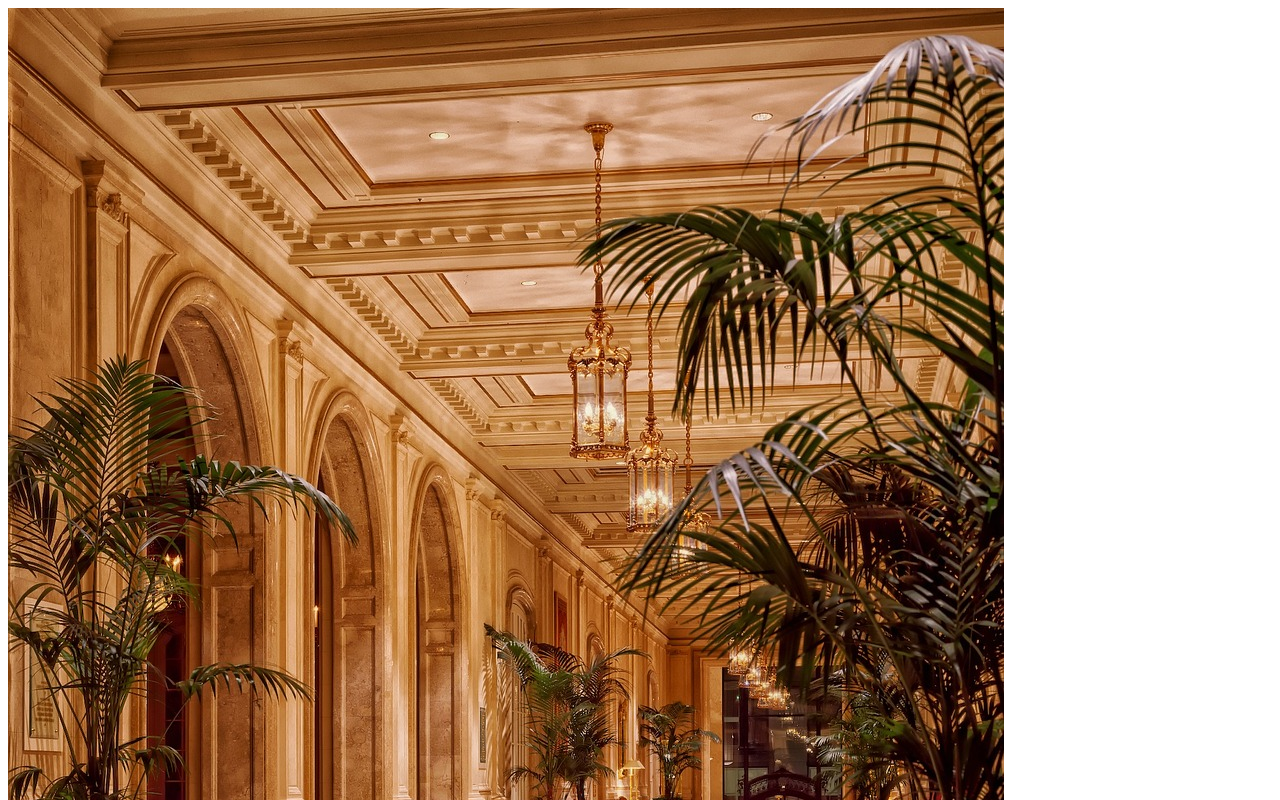
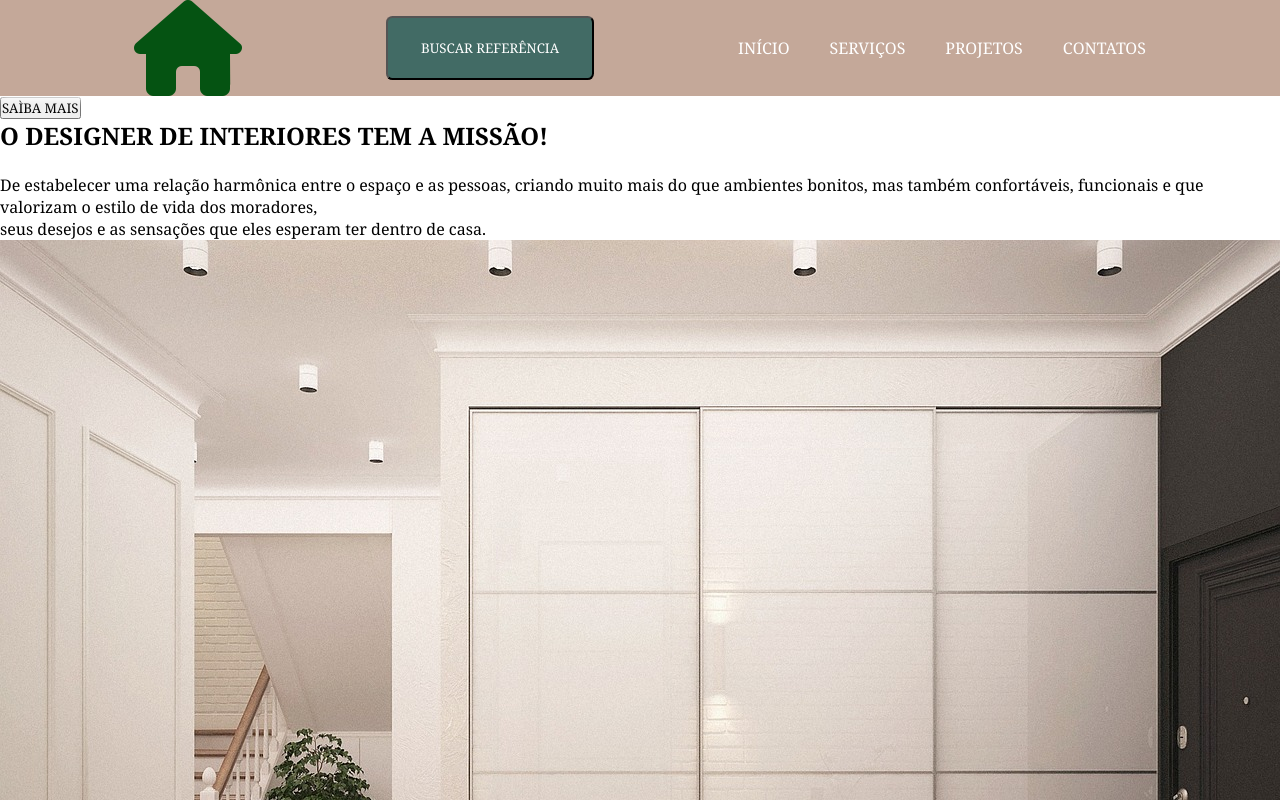
Before and after one commit to sadraquemelo/Medidas, a plain HTML site: page aula quinta/desgn2.html in a window 1280 px wide. Shown: the top 800 px of the page. Drawn offline with Linux system fonts and the light colour scheme.

Commit message:
Salvamento

```diff
--- a/aula quinta/desgn2.html
+++ b/aula quinta/desgn2.html
@@ -4,51 +4,74 @@
 <head>
     <meta charset="UTF-8">
     <meta name="viewport" content="width=device-width, initial-scale=1.0">
-        <link rel="stylesheet" href="tela2.css">
+    <link rel="stylesheet" href="designer2.css">
     <title>DESIGNER INTERIORES</title>
-
+    <script src="https://kit.fontawesome.com/5729e0ff2e.js" crossorigin="anonymous"></script>
 </head>
 
 
 <body>
     <!--Header Cabeçalho da Página-->
     <header>
-            <!--Tag img- Usada para inserir imagem na Sessão-->
-            <img src="lobby-398845_1280.jpg" alt="">
+
+
 
         <div>
-                <!--Nav- Para indicar Navegação-->
+            <i class="fa-solid fa-house"></i>
+        </div>
+
+        <div>
+            <button type="button">BUSCAR REFERÊNCIA</button>
+        </div>
+
+        <div>
             <nav>
-                    <!--Ul- Listas não ordenadas-->
                 <ul>
+
                     <li>
-                            <a href="pagina3.html">PROJETOS</a>
+                        <a href="design.html">INÍCIO</a>
                     </li>
+
                     <li>
-                            <a href="">LANÇAMENTOS</a>
+                        <a href="desgn2.html" target="_blank">SERVIÇOS</a>
                     </li>
+
                     <li>
-                            <a href="">FAVORITO</a>
+                        <a href="">PROJETOS</a>
                     </li>
+
+                    <li>
+                        <a href="">CONTATOS</a>
+                    </li>
+
                 </ul>
             </nav>
+
         </div>
-            <!--Main indica ao navegador onde está o conteúdo principal da página -->
+
+
     </header>
+
+
+
+
+
     <main>
-            <section section class="section-1">
+        <section class="section-1">
             <button type="button">SAÌBA MAIS</button>
         </section>
 
 
-            <section class="section-2" section-1>
+        <section class="section-2">
             <div>
                 <h2>O DESIGNER DE INTERIORES TEM A MISSÃO!</h2><br>
-                    <p>De estabelecer uma relação harmônica entre o espaço e as pessoas, criando muito mais do que ambientes bonitos, mas também confortáveis, funcionais e que valorizam o estilo de vida dos moradores,<br> seus desejos e as sensações que eles esperam ter dentro de casa.</p>
+                <p>De estabelecer uma relação harmônica entre o espaço e as pessoas, criando muito mais do que ambientes
+                    bonitos, mas também confortáveis, funcionais e que valorizam o estilo de vida dos moradores,<br>
+                    seus desejos e as sensações que eles esperam ter dentro de casa.</p>
             </div>
 
             <div>
-                    <img src="fdcdbb4d28f2906d00f8754ec1a1a646.jpg" alt="Icone Designer interiores">
+                <img src="closet-4730589_1280.jpg" alt="Icone Designer interiores">
             </div>
         </section>
 
@@ -58,12 +81,15 @@
 
             <h2>1. BRIEFING</h2><br>
             <p>
-                    A primeira coisa que um designer de interiores deve fazer é ouvir o cliente e suas necessidades. <br>Sabe aquela pessoa que coleciona fotos e pins da internet, mas não sabe como ordenar isso? Então essa será sua função. Reunir todas as ideias, expectativas e transformá-las em realidade na casa – ou outro local –  do cliente.
+                A primeira coisa que um designer de interiores deve fazer é ouvir o cliente e suas necessidades.
+                <br>Sabe aquela pessoa que coleciona fotos e pins da internet, mas não sabe como ordenar isso? Então
+                essa será sua função. Reunir todas as ideias, expectativas e transformá-las em realidade na casa – ou
+                outro local – do cliente.
             </p>
         </section>
 
 
-            <!-- <section class="section-1">
+        <section class="section-1">
             <button type="button">SAÌBA MAIS</button>
         </section>
 
@@ -73,12 +99,12 @@
         <section class="section-4" section-1>
 
             <div>
-                    <h2>2. P!</h2>
+                <h2>2. PLANEJAMENTO DESIGNER INTERIOR !</h2>
                 <p></p>
             </div>
 
             <div>
-                    <img src="" alt="Icone Designers Interiores">
+                <img src="closet-4730589_1280 (1).jpg" alt="Icone Designers Interiores">
             </div>
         </section>
         <section class="section-5">
@@ -88,7 +114,7 @@
                 pode começar de forma simples, mas se você tem um planejamento de ampliar o negócio, a estrutura precisa
                 estar preparada para isso.
             </p>
-            </section> -->
+        </section>
     </main>
 
 
@@ -118,4 +144,5 @@
 </html>
 
 </body>
+
 </html>
--- a/aula quinta/design.css
+++ b/aula quinta/design.css
@@ -12,11 +12,11 @@ html {
 }
 
 header {
-    padding: (5vh, 4rem);/*Ajustando o padding para ser mais flexível*/
+    padding: (10vh, 4rem);/*Ajustando o padding para ser mais flexível*/
     background-color:hwb(21 60% 23%) ;
     width: 100%;/*Colocamos a largura para 100% do espaço disponivel*/
     display: flex;
-    justify-content: space-between ;
+    justify-content: space-evenly;
     align-items: center;/*Aqui começamos o posicionamento do Header*/
     position:sticky;/*Posicionamento do Header usando o Stick, sendo um posicionamento fixo */
     top: 0;/*Espaçamento superior zerado,fazendo com que o Header fique grudado ao top*/
@@ -80,6 +80,7 @@ header li {
     background-color: #baab6a;
     width: 100%;
     padding: min(20vh, 6rem);
+
 }
 .section-01 h1{
     font-size: 29px;
@@ -88,6 +89,45 @@ header li {
 .section-01 p {
     font-size: 20px;
 }
+
+.div-01 h1 {
+    margin: 2rem 0;
+}
+
+.div-01 {
+    background-color: rgba(255, 255, 255, 0.253);
+    padding: 2em;
+    margin: 0 2em;
+}
+
+.div-01 p {
+    margin: 0 0;
+    padding: 1rem;
+    color: rgb(0, 0, 0);
+    font-weight: 700;
+}
+
+
+.div-02 {
+    display: flex;
+}
+
+
+.div-02 img {
+    width: 20rem;
+    margin: 5rem auto;
+    display: block;/*Garantido que a imagem se comporta como um bloco*/
+    border-radius: 15px;
+    opacity: 1; /*a imagem está 100% visível*/
+}
+
+.div-02 img:hover{
+ opacity: 0.5; /*50% de opacidade*/
+ transition: 0.2s;
+ cursor: pointer;
+}
+
+
 
 .section-02 h2 {
     font-size: 29px;
@@ -112,16 +152,6 @@ header li {
     align-items: center;
     width: 100%;/*Alteramos de 100vw para 100%*/
 }
-.div-02 {
-    display: flex;
-}
-
-
-.div-02 img {
-    width: 20rem;
-    margin: 5rem auto;
-    display: block;/*Garantido que a imagem se comporta como um bloco*/
-}
 
 .container {
     display: flex;/*Cria um contêiner flexivel*/
@@ -139,7 +169,7 @@ header li {
     width: 200px;/*Define o tamanho do cartão*/
     height: 400px;/*Altura do Cartão*/
     margin: 30px;/*Adiciona espaço ao redor de cada cartão*/
-    box-shadow: 20px 20px 50px; rgb(22, 12, 41, 0.699);/*Cria uma sombra ao redor do cartão */
+    box-shadow: 20px 20px 50px rgb(22, 12, 41, 0.699);/*Cria uma sombra ao redor do cartão */
     border-radius: 15px;/*Arredonda os cantos do cartão*/
     background: rgb(223, 167, 223, 0.288);/*Define uma cor de fundo com transparência */
     justify-content: center;/*Justificando o conteúdo ao centro*/
--- a/aula quinta/designer2.css
+++ b/aula quinta/designer2.css
@@ -7,36 +7,57 @@ font-family: Georgia, 'Times New Roman', Times, serif;/*Habilitando uma fonte pa
 list-style: none;/*Removendoos estilos de listas */
 
 }
-
 header {
-    background-color: red;
-    padding: 15px;
+    padding: (10vh, 4rem);/*Ajustando o padding para ser mais flexível*/
+    background-color:hwb(21 60% 23%) ;
+    width: 100%;/*Colocamos a largura para 100% do espaço disponivel*/
     display: flex;
-    justify-content: space-around;/*Justificando o conteúdo - aqui podemos ajustar conforme nossa necessidade*/
-    align-items: center;
+    justify-content: space-evenly;
+    align-items: center;/*Aqui começamos o posicionamento do Header*/
+    position:sticky;/*Posicionamento do Header usando o Stick, sendo um posicionamento fixo */
+    top: 0;/*Espaçamento superior zerado,fazendo com que o Header fique grudado ao top*/
+    left: 0;/*Espaçamento esquerda zerado, fazenodo com que o Header fique grudado à esquerda */
+    z-index: 999;/*Eixo de profundidade (Eixo Cartesiano)*/
+    box-shadow: 0 0.21rem 0.5rem white;/*Primeiro valor sombra a Direita (0) segundo valor sombra Bottom (0.21rem) terceiro valor gradiente da sombra (0.5rem)*/
 }
-/*Chamamos header img para estilizar*/
-header img {
-    width: 100px;
-    height: auto;
+header div {
+    margin: 0px 10px;
 }
 
-header nav ul {
-    display: flex;/*Tornamos nossa Lista não Ordenada em (Flex),deixando os itens pertecentes a ela, lado a lado */
+header i {
+    color: rgb(5, 83, 18);
+    font-size: 6em;
 }
 
-header nav ul li {
-    list-style: none;/*Estilo de Lista*/
-    margin-right: 10px;
+header ul {
+    display: flex;
+    justify-content: center;
+    align-items: center;
+    gap: 40px;
 }
 
-header nav ul li a {
-    text-decoration: none;/*Decoração do texto (sublinhado)desabilitando(none)*/
-    color: antiquewhite;/*cor da letra*/
+
+header button {
+    width: 13rem;
+    height: 1,5rem;
+    background-color: #426b65;
+    border-radius: 0.4rem;
+    padding: 1.3rem;
+    color: white;
+    display: flex;
+    align-items: center;
+    justify-content: center;
+}
+header a {
+    text-decoration: none;
+    color: white;
 }
 
+header li {
+    list-style
+
 .section-1 {
-    background-image: url(coffee-7897414_1280\ \(1\).jpg);
+    background-image: url();
     padding: 250px;
     background-repeat: no-repeat;
     background-size: cover;
@@ -55,7 +76,7 @@ header nav ul li a {
 
 .section-2 {
     padding: 250px;
-    background-color: rgba(226, 43, 101, 0.89);
+    background-color: #baab6a;
     background-position: center;
     display: flex;
     justify-content: space-evenly;
@@ -102,8 +123,8 @@ header nav ul li a {
 }
 
 footer {
-    padding: 15px;
-    background-color: black;
+    padding: 50px;
+    background-color: hwb(21 60% 23%) ;
 }
 
 footer nav ul {
```
Also changed, not shown: aula quinta/design.html (+15 -3 lines). Lines whose indentation alone changed are shown as unchanged.
